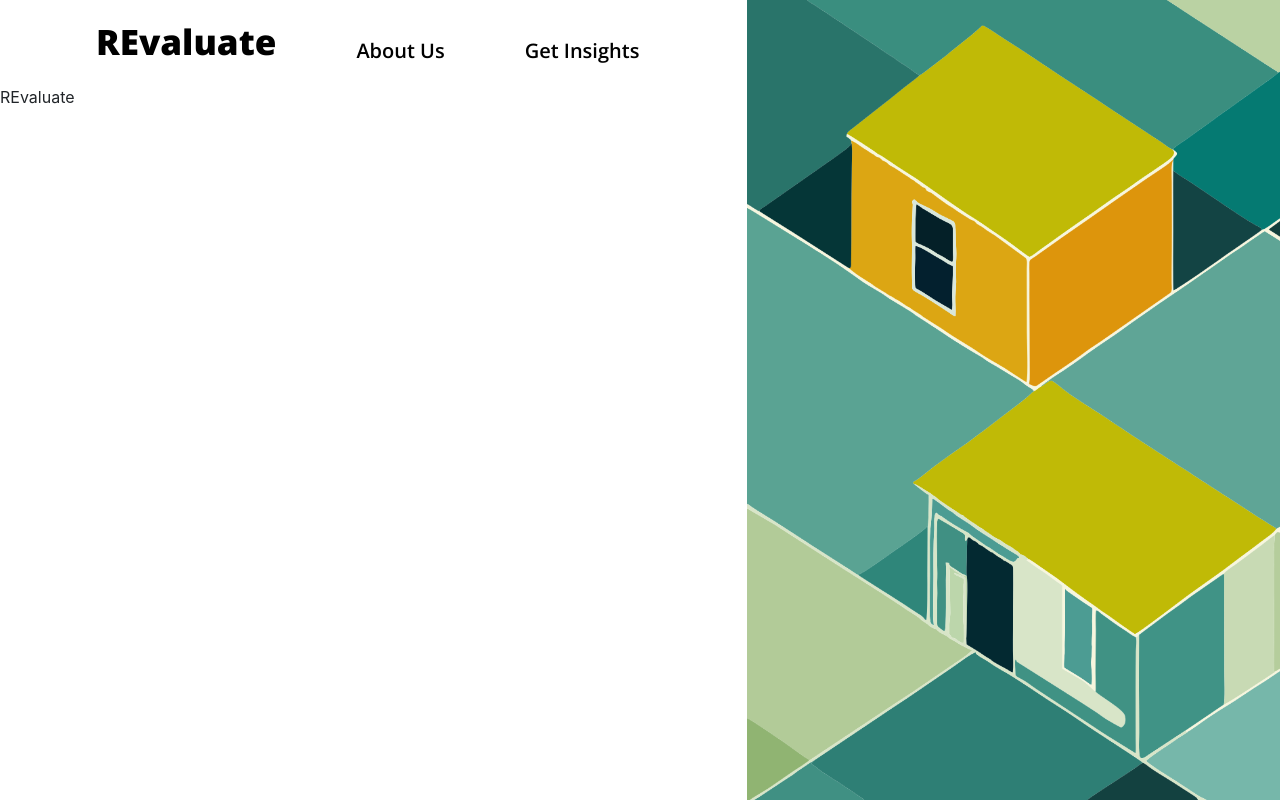
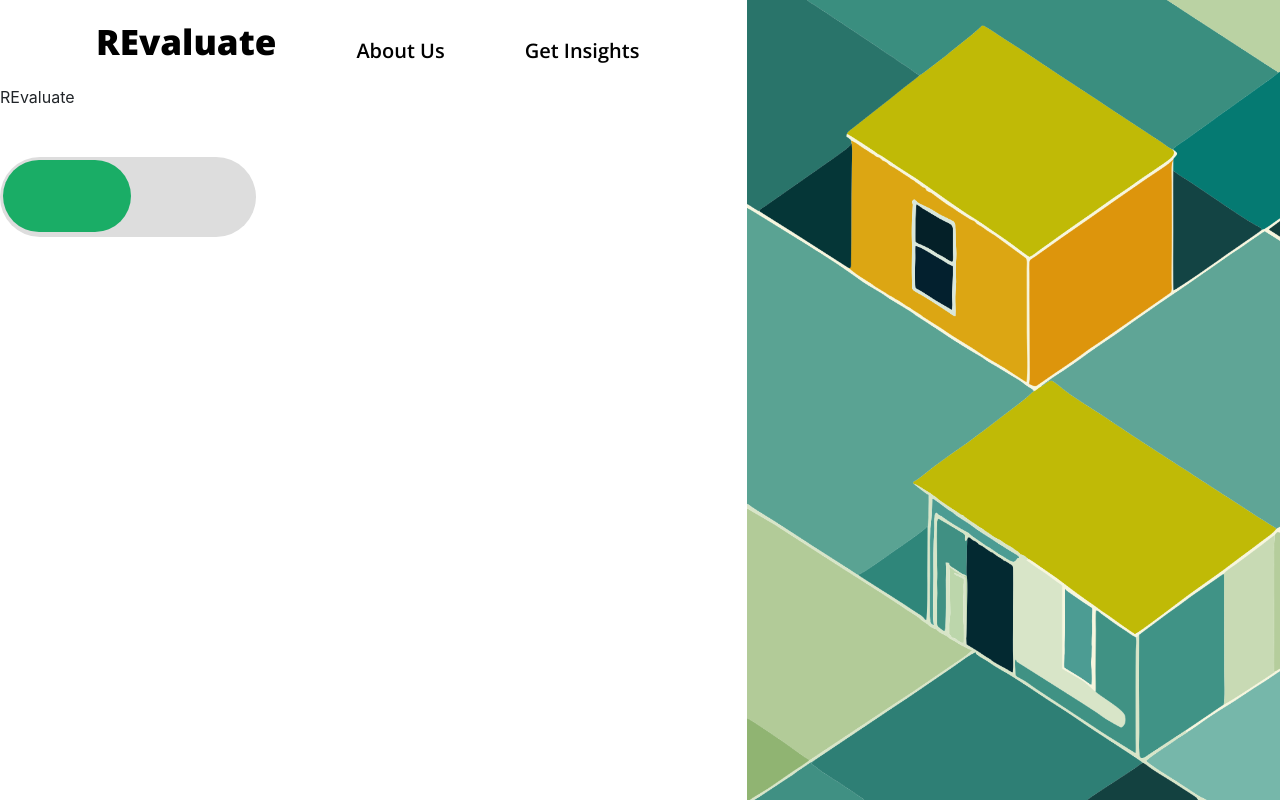
Before and after one commit to RishJohn14/HousingInfo, a React (Create React App) app in the folder revaluate_client/: page / in a window 1280 px wide. Shown: the top 800 px of the page. Built offline with nearby package versions, Linux system fonts and the light colour scheme.

Commit message:
switch button setup

```diff
--- a/revaluate_client/package.json
+++ b/revaluate_client/package.json
@@ -13,6 +13,7 @@
     "@testing-library/user-event": "^13.5.0",
     "bootstrap": "^5.2.3",
     "chart.js": "^4.2.1",
+    "framer-motion": "^10.5.0",
     "react": "^18.2.0",
     "react-bootstrap": "^2.7.0",
     "react-chartjs-2": "^5.2.0",
--- /dev/null
+++ b/revaluate_client/src/components/SwitchButton/SwitchButton.css
@@ -0,0 +1,30 @@
+.switchButton {
+    width: 20vw;
+    height: 5rem;
+    border-radius: 100px;
+    display: flex;
+}
+
+.on {
+    background-color: #dddddd;
+    justify-content: flex-end;
+    transition: 0.5s ease-in-out;
+  }
+
+.off {
+    background-color: #dddddd;
+    justify-content: flex-start;
+}
+
+.text {
+    width: 10vw;
+    height: 4.5rem;
+    border-radius: 20rem;
+    background-color: #1aad66;
+    margin-bottom: 1rem;
+    -webkit-border-radius: 20rem;
+    -moz-border-radius: 20rem;
+    -ms-border-radius: 20rem;
+    -o-border-radius: 20rem;
+    margin: 0.2rem;
+}
--- /dev/null
+++ b/revaluate_client/src/components/SwitchButton/SwitchButton.jsx
@@ -0,0 +1,16 @@
+import React, { useState } from "react";
+import "./SwitchButton.css";
+import { motion } from "framer-motion";
+
+function SwitchButton() {
+    const [selected, updateSelected] = useState(false);
+
+    return <motion.div animate className={selected ? "switchButton on" : "switchButton off"} onClick={() => updateSelected(!selected)}>
+        <motion.div animate>
+            <div className="text">
+            </div>
+        </motion.div>
+    </motion.div>
+}
+
+export default SwitchButton;
--- a/revaluate_client/src/screens/HomePage/HomePage.jsx
+++ b/revaluate_client/src/screens/HomePage/HomePage.jsx
@@ -2,12 +2,14 @@ import React from 'react';
 import './HomePage.css'
 import { Grid } from '@mui/material';
 import Header from '../../components/Header/Header';
+import SwitchButton from '../../components/SwitchButton/SwitchButton';
 
 function HomePage() {
     return (<Grid container>
         <Grid item xs={7}>
             <Header/>
             <p>REvaluate</p>
+            <SwitchButton />
         </Grid>
         <Grid item xs={5}>
             <img src={require('./houseVectorImg.png')} alt={'house img'} className='homeImg' />
```
Also changed, not shown: 1 other file (tests, documents, lock files or other folders).
